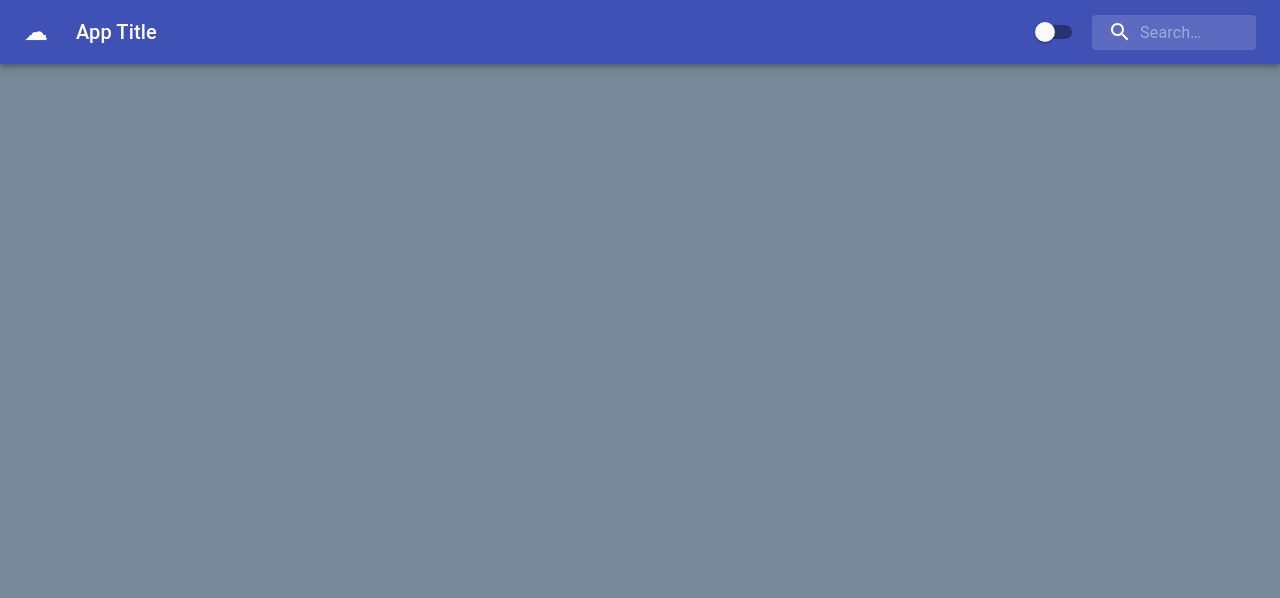
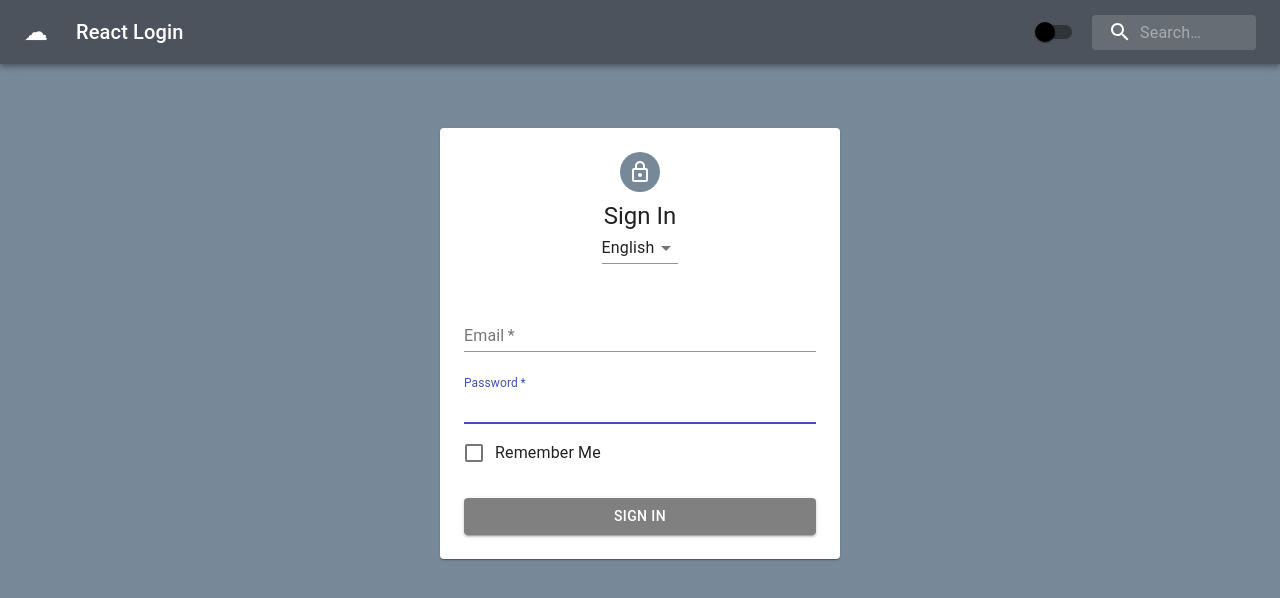
Before and after one commit to ChrisB32-cloud/React-Login, a React (Create React App) app: page / in a window 1280 px wide. Shown: the top 598 px of the page. Built offline with nearby package versions, Linux system fonts and the light colour scheme.

Commit message:
Added a form component with slateGrey color theme

```diff
--- a/src/App.js
+++ b/src/App.js
@@ -1,10 +1,11 @@
 import NavBar from './components/NavBar';
+import Form from './components/Form';
 
 function App() {
   return (
     <div className="App">
-      {/* <h1>Login React Context Api</h1> */}
       <NavBar />
+      <Form />
     </div>
   );
 }
--- /dev/null
+++ b/src/components/Form.js
@@ -0,0 +1,93 @@
+import React from 'react';
+import { fade, makeStyles } from '@material-ui/core/styles';
+import Avatar from '@material-ui/core/Avatar';
+import Button from '@material-ui/core/Button';
+import CssBaseline from '@material-ui/core/CssBaseline';
+import FormControl from '@material-ui/core/FormControl';
+import FormControlLabel from '@material-ui/core/FormControlLabel';
+import Checkbox from '@material-ui/core/Checkbox';
+import Input from '@material-ui/core/Input';
+import InputLabel from '@material-ui/core/InputLabel';
+import LockOutlinedIcon from '@material-ui/icons/LockOutlined';
+import Paper from '@material-ui/core/Paper';
+import Typography from '@material-ui/core/Typography';
+import MenuItem from '@material-ui/core/MenuItem';
+import Select from '@material-ui/core/Select';
+
+const useStyles = makeStyles(theme => ({
+  main: {
+    width: 'auto',
+    display: 'block',
+    marginLeft: theme.spacing.unit * 3,
+    marginRight: theme.spacing.unit * 3,
+    [theme.breakpoints.up('sm')]: {
+      width: 400,
+      marginLeft: 'auto',
+      marginRight: 'auto'
+    }
+  },
+  paper: {
+    marginTop: theme.spacing.unit * 8,
+    display: 'flex',
+    flexDirection: 'column',
+    alignItems: 'center',
+    padding: `${theme.spacing.unit * 2}px ${theme.spacing.unit * 3}px ${theme
+      .spacing.unit * 3}px`
+  },
+  avatar: {
+    margin: theme.spacing.unit,
+    backgroundColor: 'lightslategrey'
+  },
+  form: {
+    width: '100%',
+    marginTop: theme.spacing.unit * 3
+  },
+  submit: {
+    marginTop: theme.spacing.unit * 3
+  }
+}));
+
+const Form = () => {
+  const classes = useStyles();
+  return (
+    <main className={classes.main}>
+      <Paper className={classes.paper}>
+        <Avatar className={classes.avatar}>
+          <LockOutlinedIcon style={{ backgroundColor: 'lightslategray' }} />
+        </Avatar>
+        <Typography variant="h5">Sign In</Typography>
+        <Select value="english">
+          <MenuItem value="english">English</MenuItem>
+          <MenuItem value="french">French</MenuItem>
+          <MenuItem value="spanish">Spanish</MenuItem>
+        </Select>
+        <form className={classes.form}>
+          <FormControl margin="normal" required fullWidth>
+            <InputLabel htmlFor="email">Email</InputLabel>
+            <Input id="email" name="email" autoFocus />
+          </FormControl>
+          <FormControl margin="normal" required fullWidth>
+            <InputLabel htmlFor="password">Password</InputLabel>
+            <Input id="password" name="password" autoFocus />
+          </FormControl>
+          <FormControlLabel
+            control={<Checkbox color="primary" />}
+            label="Remember Me"
+          />
+          <Button
+            style={{ backgroundColor: 'grey', color: 'white' }}
+            variant="contained"
+            type="submit"
+            fullWidth
+            // color="primary"
+            className={classes.submit}
+          >
+            Sign In
+          </Button>
+        </form>
+      </Paper>
+    </main>
+  );
+};
+
+export default Form;
--- a/src/components/NavBar.js
+++ b/src/components/NavBar.js
@@ -70,7 +70,7 @@
 
   return (
     <div className={classes.root}>
-      <AppBar position="static">
+      <AppBar style={{ background: '#4c535c' }} position="static">
         <Toolbar>
           <IconButton
             edge="start"
@@ -82,9 +82,9 @@
             <span>☁</span>
           </IconButton>
           <Typography className={classes.title} variant="h6" noWrap>
-            App Title
+            React Login
           </Typography>
-          <Switch />
+          <Switch style={{ color: 'black' }} />
           <div className={classes.search}>
             <div className={classes.searchIcon}>
               <SearchIcon />
```
Also changed, not shown: 1 other file (tests, documents, lock files or other folders).
